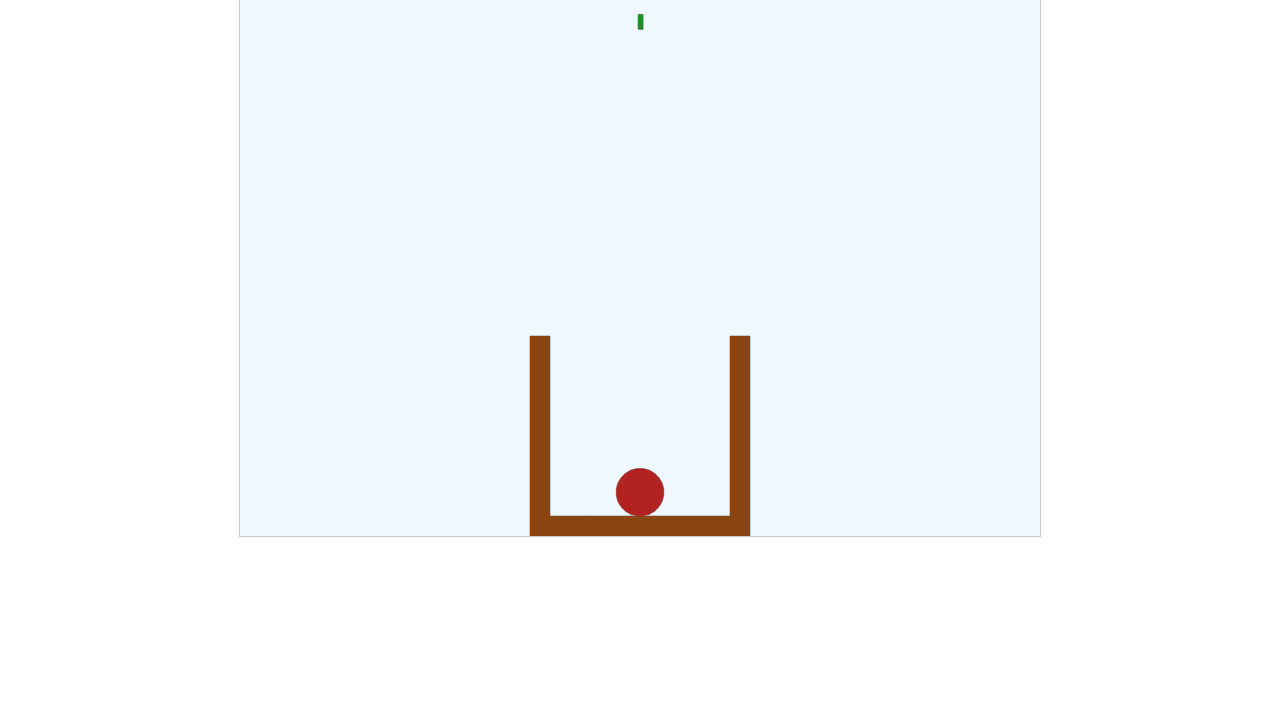
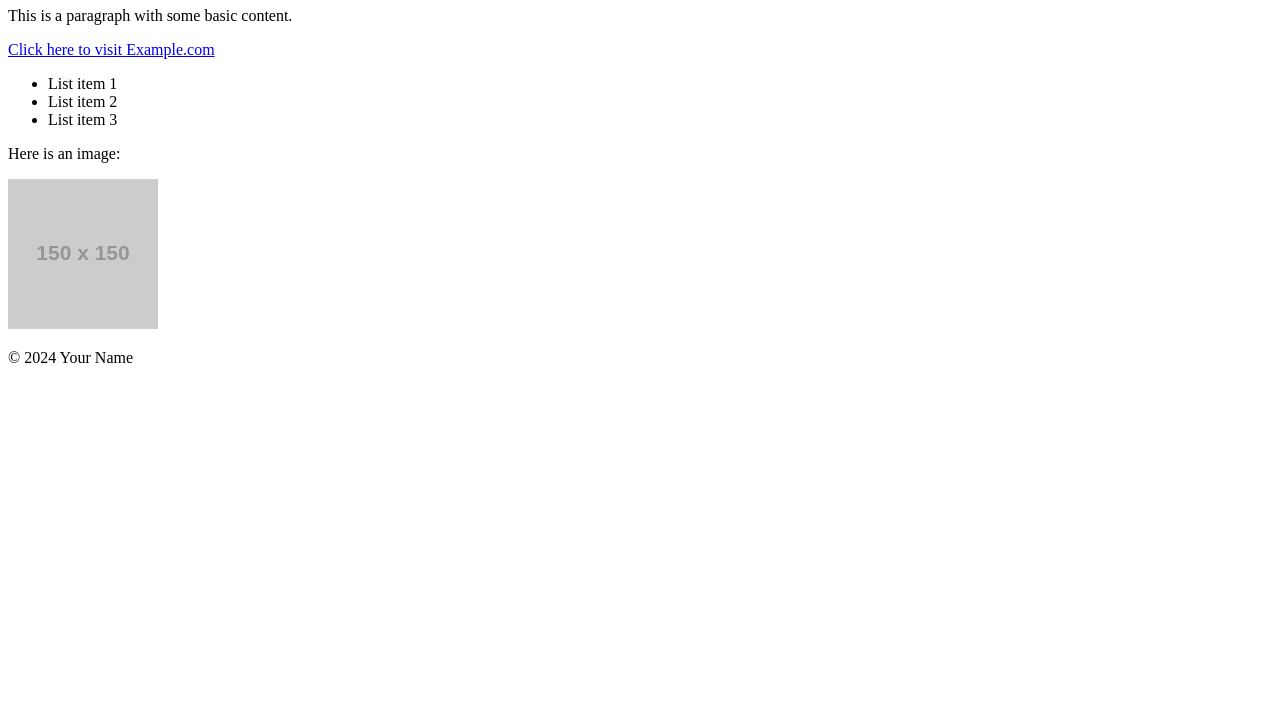
Before and after one commit to RandomBagger/Naughty-Data-Structures, a plain HTML site: page main.html in a window 1280 px wide. Shown: the part 73-800 px from the top of the page. Drawn offline with nearby package versions, Linux system fonts and the light colour scheme; placeholder pictures from the web are drawn by us.

Commit message:
Temp update main.html

```diff
--- a/main.html
+++ b/main.html
@@ -1,182 +1,27 @@
 <!DOCTYPE html>
 <html lang="en">
 <head>
-  <meta charset="UTF-8">
-  <title>Fruit Basket Physics</title>
-  <style>
-    canvas {
-      border: 1px solid #ccc;
-      display: block;
-      margin: 0 auto;
-      background-color: #f0f8ff;
-    }
-  </style>
+    <meta charset="UTF-8">
+    <meta name="viewport" content="width=device-width, initial-scale=1.0">
+    <title>Simple HTML Page</title>
 </head>
 <body>
-  <canvas id="world"></canvas>
+    <h1>Welcome to My Simple HTML Page</h1>
+    <p>This is a paragraph with some basic content.</p>
 
-  <!-- Include Matter.js -->
-  <script src="https://cdnjs.cloudflare.com/ajax/libs/matter-js/0.19.0/matter.min.js"></script>
-  <script>
-    // Alias Matter.js modules
-    const Engine = Matter.Engine,
-          Render = Matter.Render,
-          World = Matter.World,
-          Bodies = Matter.Bodies,
-          Body = Matter.Body,
-          Events = Matter.Events;
+    <a href="https://www.example.com" target="_blank">Click here to visit Example.com</a>
 
-    // Create an engine
-    const engine = Engine.create();
+    <ul>
+        <li>List item 1</li>
+        <li>List item 2</li>
+        <li>List item 3</li>
+    </ul>
 
-    // Create a renderer
-    const canvas = document.getElementById('world');
-    canvas.width = 800;
-    canvas.height = 600;
+    <p>Here is an image:</p>
+    <img src="https://via.placeholder.com/150" alt="Placeholder Image">
 
-    const context = canvas.getContext('2d');
-
-    // Create basket walls
-    const basketLeft = Bodies.rectangle(300, 500, 20, 200, { isStatic: true, render: { fillStyle: '#8B4513' } });
-    const basketRight = Bodies.rectangle(500, 500, 20, 200, { isStatic: true, render: { fillStyle: '#8B4513' } });
-    const basketBottom = Bodies.rectangle(400, 590, 200, 20, { isStatic: true, render: { fillStyle: '#8B4513' } });
-
-    World.add(engine.world, [basketLeft, basketRight, basketBottom]);
-
-    // Function to get random color
-    function getRandomColor() {
-      const colors = ['#FF6347', '#FFD700', '#ADFF2F', '#1E90FF', '#FF69B4'];
-      return colors[Math.floor(Math.random() * colors.length)];
-    }
-
-    // Function to create a fruit
-    function createFruit(x, y, radius = 30, options = {}) {
-      const defaultOptions = {
-        restitution: 0.6,
-        friction: 0.3,
-        label: 'fruit',
-        render: {
-          fillStyle: getRandomColor()
-        }
-      };
-      return Bodies.circle(x, y, radius, { ...defaultOptions, ...options });
-    }
-
-    // Function to create a stem
-    function createStem(fruit) {
-      const stem = Bodies.rectangle(fruit.position.x, fruit.position.y - fruit.circleRadius - 7.5, 5, 15, {
-        isStatic: false,
-        friction: 0.1,
-        label: 'stem',
-        render: {
-          fillStyle: '#228B22'
-        }
-      });
-
-      const constraint = Matter.Constraint.create({
-        bodyA: fruit,
-        pointA: { x: 0, y: -fruit.circleRadius },
-        bodyB: stem,
-        pointB: { x: 0, y: 7.5 },
-        length: 0,
-        stiffness: 0.9
-      });
-
-      World.add(engine.world, [stem, constraint]);
-    }
-
-    // Create multiple fruits and add stems
-    for (let i = 0; i < 5; i++) {
-      const fruit = createFruit(400, 100 - i * 60);
-      World.add(engine.world, fruit);
-      createStem(fruit);
-    }
-
-    // Run the engine
-    Engine.run(engine);
-
-    // Render loop
-    (function render() {
-      const bodies = Matter.Composite.allBodies(engine.world);
-
-      window.requestAnimationFrame(render);
-
-      context.clearRect(0, 0, canvas.width, canvas.height);
-      context.beginPath();
-
-      bodies.forEach(body => {
-        const vertices = body.vertices;
-
-        context.moveTo(vertices[0].x, vertices[0].y);
-        for (let j = 1; j < vertices.length; j++) {
-          context.lineTo(vertices[j].x, vertices[j].y);
-        }
-        context.lineTo(vertices[0].x, vertices[0].y);
-      });
-
-      context.lineWidth = 1;
-      context.strokeStyle = '#999';
-      context.stroke();
-
-      // Optional: Fill bodies with colors
-      bodies.forEach(body => {
-        context.beginPath();
-        const vertices = body.vertices;
-
-        context.moveTo(vertices[0].x, vertices[0].y);
-        for (let j = 1; j < vertices.length; j++) {
-          context.lineTo(vertices[j].x, vertices[j].y);
-        }
-        context.closePath();
-        context.fillStyle = body.render.fillStyle || '#FFFFFF';
-        context.fill();
-      });
-    })();
-
-    // Collision event for stems poking fruits
-    Events.on(engine, 'collisionStart', event => {
-      const pairs = event.pairs;
-
-      pairs.forEach(pair => {
-        let stem, fruit;
-
-        if (pair.bodyA.label === 'stem' && pair.bodyB.label === 'fruit') {
-          stem = pair.bodyA;
-          fruit = pair.bodyB;
-        } else if (pair.bodyB.label === 'stem' && pair.bodyA.label === 'fruit') {
-          stem = pair.bodyB;
-          fruit = pair.bodyA;
-        }
-
-        if (stem && fruit) {
-          createHoleInFruit(fruit);
-        }
-      });
-    });
-
-    // Function to create a hole in the fruit
-    function createHoleInFruit(fruit) {
-      // Prevent multiple holes
-      if (fruit.isHoleCreated) return;
-      fruit.isHoleCreated = true;
-
-      // Remove the original fruit
-      World.remove(engine.world, fruit);
-
-      // Create a new, smaller fruit to simulate a hole
-      const newFruit = Bodies.circle(fruit.position.x, fruit.position.y, fruit.circleRadius * 0.8, {
-        restitution: 0.6,
-        friction: 0.3,
-        label: 'fruit',
-        render: {
-          fillStyle: '#B22222' // Different color to indicate damage
-        }
-      });
-
-      World.add(engine.world, newFruit);
-
-      // Optionally, create debris or effects
-    }
-  </script>
+    <footer>
+        <p>© 2024 Your Name</p>
+    </footer>
 </body>
-  </html>
+</html>
```
